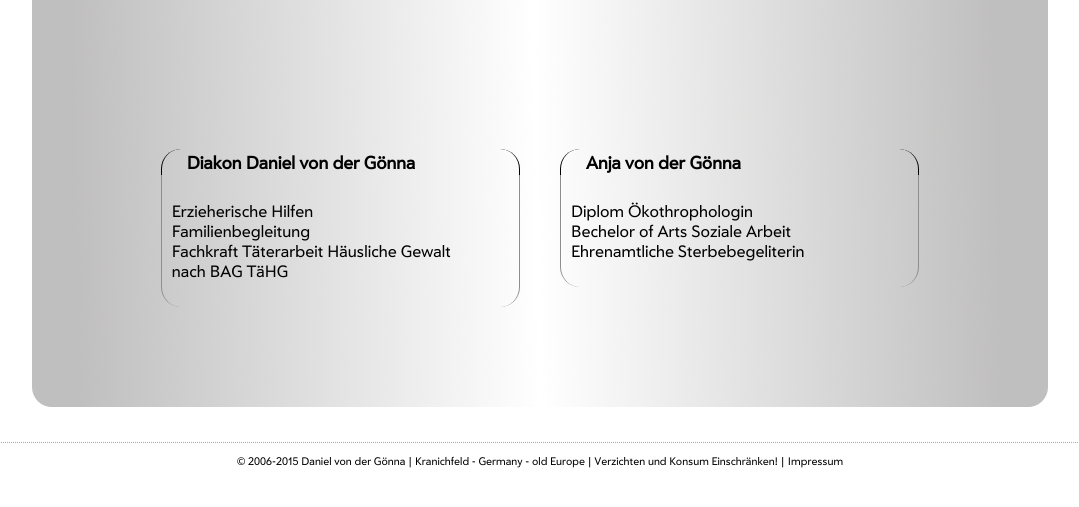
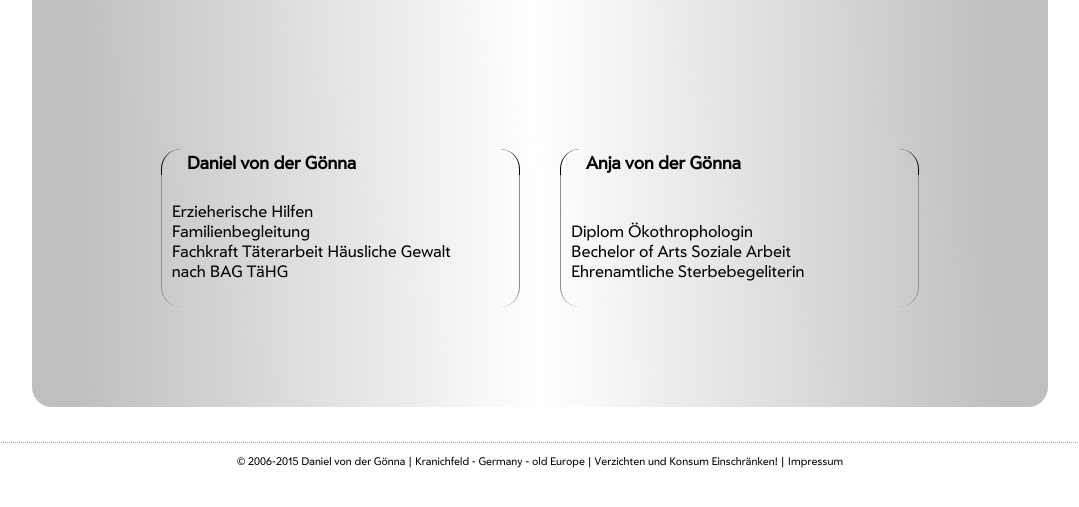
Before and after one commit to davodego/vd-goenna.de, a plain HTML site: page index.html in a window 1280 px wide. Shown: the part 165-672 px from the top of the page, without its empty margins (100-1179 px from the left). Drawn offline with Linux system fonts and the light colour scheme.

Commit message:
Anpassung BG und Name

```diff
--- a/index.html
+++ b/index.html
@@ -19,7 +19,7 @@
 	</div>
 
 	<div id="inhalt">
-		<h2 id="infobox">Diakon Daniel von der G&ouml;nna</h2>
+		<h2 id="infobox">Daniel von der G&ouml;nna</h2>
 			<div id="infobox">
 				<p>Erzieherische Hilfen<br>
 				Familienbegleitung<br>
@@ -29,6 +29,7 @@
 
 		<h2 id="infobox">Anja von der G&ouml;nna</h2>
 	 		<div id="infobox">
+	 		    <br>
 	  			<p>Diplom &Ouml;kothrophologin<br>
 				Bechelor of Arts Soziale Arbeit<br>
 				Ehrenamtliche Sterbebegeliterin<br>
```
Also changed, not shown: heide.png, 1 other file.
